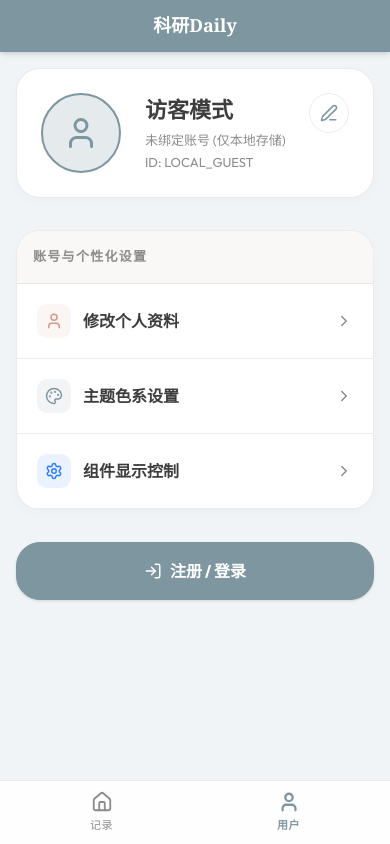
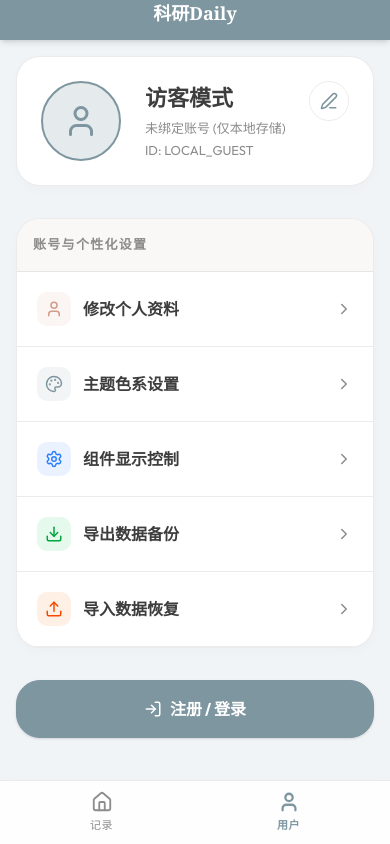
Before and after one commit to FrankieTin/-Daily-main, a React (Vite) app: page / in a window 390 px wide. Both pictures are taken after a click on the button "用户". Built offline with nearby package versions, Linux system fonts and the light colour scheme.

Commit message:
Fix mobile top safe area and add data export/import for cross-device sync

```diff
--- a/src/App.tsx
+++ b/src/App.tsx
@@ -35,8 +35,8 @@ function AppContent() {
   return (
     <div className="flex flex-col h-screen overflow-hidden bg-base font-sans text-text-main selection:bg-sage/20 relative">
 
-      {/* 顶部应用栏 - 面向移动端设计 */}
-      <div className="md:hidden flex-none flex items-center justify-center px-4 py-3 bg-sage border-b border-sage shadow-md z-30 relative transition-colors duration-300">
+      {/* 顶部应用栏 - 面向移动端设计，使用 pt-safe 处理刘海屏 */}
+      <div className="md:hidden flex-none flex items-center justify-center px-4 py-3 pt-safe bg-sage border-b border-sage shadow-md z-30 relative transition-colors duration-300">
         {mainNav === 'research' && (
           <button
             onClick={() => setMobileMenuOpen(!mobileMenuOpen)}
--- a/src/components/UserProfile.tsx
+++ b/src/components/UserProfile.tsx
@@ -1,5 +1,5 @@
-import React, { useState } from 'react';
-import { User, Settings, LogOut, ChevronRight, Shield, Edit3, Palette, Camera, LogIn } from 'lucide-react';
+import React, { useState, useRef } from 'react';
+import { User, Settings, LogOut, ChevronRight, Shield, Edit3, Palette, Camera, LogIn, Download, Upload } from 'lucide-react';
 import { useAppContext } from '../store';
 import SettingsPanel from './Settings';
 import { useAuth } from '../lib/AuthContext';
@@ -16,6 +16,58 @@ export default function UserProfile({ startWithSettings = false, onBackToMain }:
   const { user, logout, updateProfileData } = useAuth();
   const { state, updateTheme } = useAppContext();
   const fileInputRef = React.useRef<HTMLInputElement>(null);
+  const importFileRef = useRef<HTMLInputElement>(null);
+
+  const handleExportData = () => {
+    if (!user) {
+      alert('请先登录后再导出数据');
+      return;
+    }
+    const usersData = localStorage.getItem('local_users') || '[]';
+    const appData = localStorage.getItem(`app_data_${user.uid}`);
+    const exportObj = {
+      version: 1,
+      exportTime: new Date().toISOString(),
+      users: JSON.parse(usersData),
+      appData: appData ? JSON.parse(appData) : null,
+      currentUid: user.uid
+    };
+    const blob = new Blob([JSON.stringify(exportObj, null, 2)], { type: 'application/json' });
+    const url = URL.createObjectURL(blob);
+    const a = document.createElement('a');
+    a.href = url;
+    a.download = `scidaily-backup-${user.uid.substring(0, 8)}-${new Date().toISOString().split('T')[0]}.json`;
+    a.click();
+    URL.revokeObjectURL(url);
+  };
+
+  const handleImportData = (e: React.ChangeEvent<HTMLInputElement>) => {
+    const file = e.target.files?.[0];
+    if (!file) return;
+    const reader = new FileReader();
+    reader.onload = (event) => {
+      try {
+        const data = JSON.parse(event.target?.result as string);
+        if (!data.version || !data.users || !data.appData) {
+          alert('无效的备份文件格式');
+          return;
+        }
+        if (data.users && Array.isArray(data.users)) {
+          localStorage.setItem('local_users', JSON.stringify(data.users));
+        }
+        if (data.appData && data.currentUid) {
+          localStorage.setItem(`app_data_${data.currentUid}`, JSON.stringify(data.appData));
+          localStorage.setItem('current_uid', data.currentUid);
+        }
+        alert('数据导入成功，请刷新页面');
+        window.location.reload();
+      } catch (err) {
+        console.error(err);
+        alert('导入失败，请确保文件格式正确');
+      }
+    };
+    reader.readAsText(file);
+  };
 
   const handleUpdateAvatarClick = () => {
     if (fileInputRef.current) {
@@ -168,6 +220,7 @@ export default function UserProfile({ startWithSettings = false, onBackToMain }:
         <div className="bg-card rounded-card shadow-theme border border-line overflow-hidden p-8 flex flex-col items-center">
           <div className="relative group cursor-pointer mb-8" onClick={handleUpdateAvatarClick}>
             <input type="file" ref={fileInputRef} onChange={handleAvatarUpload} accept="image/*" className="hidden" />
+        <input type="file" ref={importFileRef} onChange={handleImportData} accept=".json" className="hidden" />
             <div className="w-28 h-28 rounded-full bg-sage/20 border-4 border-sage flex items-center justify-center overflow-hidden">
               {user?.photoURL ? (
                 <img src={user.photoURL} alt="Profile" className="w-full h-full object-cover" />
@@ -266,6 +319,26 @@ export default function UserProfile({ startWithSettings = false, onBackToMain }:
             </div>
             <ChevronRight size={18} className="text-text-muted" />
           </button>
+
+          <button className="flex items-center justify-between p-5 border-b border-line hover:bg-base transition-colors group" onClick={handleExportData}>
+            <div className="flex items-center gap-3 text-[16px] text-text-main font-bold">
+              <div className="p-2 rounded-[10px] bg-green-500/10 text-green-600 group-hover:scale-110 transition-transform">
+                <Download size={18} />
+              </div>
+              导出数据备份
+            </div>
+            <ChevronRight size={18} className="text-text-muted" />
+          </button>
+
+          <button className="flex items-center justify-between p-5 border-b border-line hover:bg-base transition-colors group" onClick={() => importFileRef.current?.click()}>
+            <div className="flex items-center gap-3 text-[16px] text-text-main font-bold">
+              <div className="p-2 rounded-[10px] bg-orange-500/10 text-orange-600 group-hover:scale-110 transition-transform">
+                <Upload size={18} />
+              </div>
+              导入数据恢复
+            </div>
+            <ChevronRight size={18} className="text-text-muted" />
+          </button>
         </div>
       </div>
 
--- a/src/index.css
+++ b/src/index.css
@@ -168,3 +168,12 @@ body {
   font-family: var(--font-sans);
   font-variant-numeric: tabular-nums;
 }
+
+/* 刘海屏/安全区域适配 */
+.pt-safe {
+  padding-top: env(safe-area-inset-top, 20px);
+}
+
+.pb-safe {
+  padding-bottom: env(safe-area-inset-bottom, 20px);
+}
```
Also changed, not shown: 1 other file (tests, documents, lock files or other folders).
